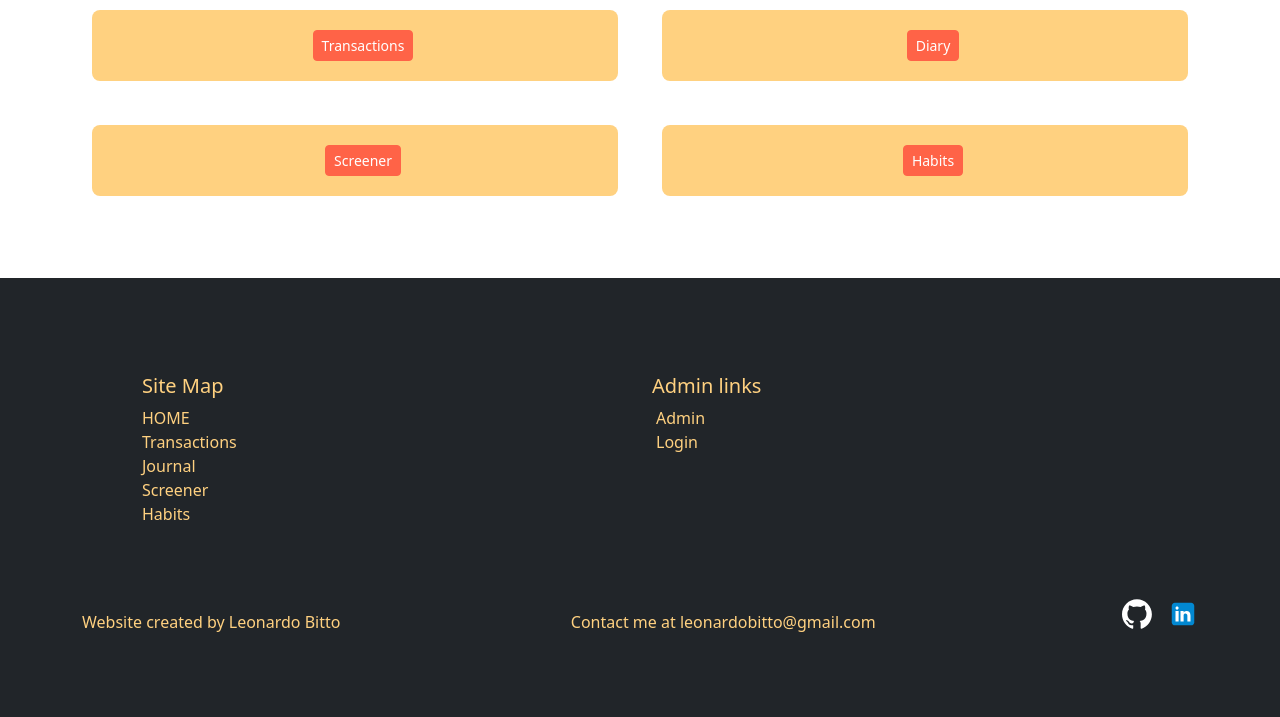
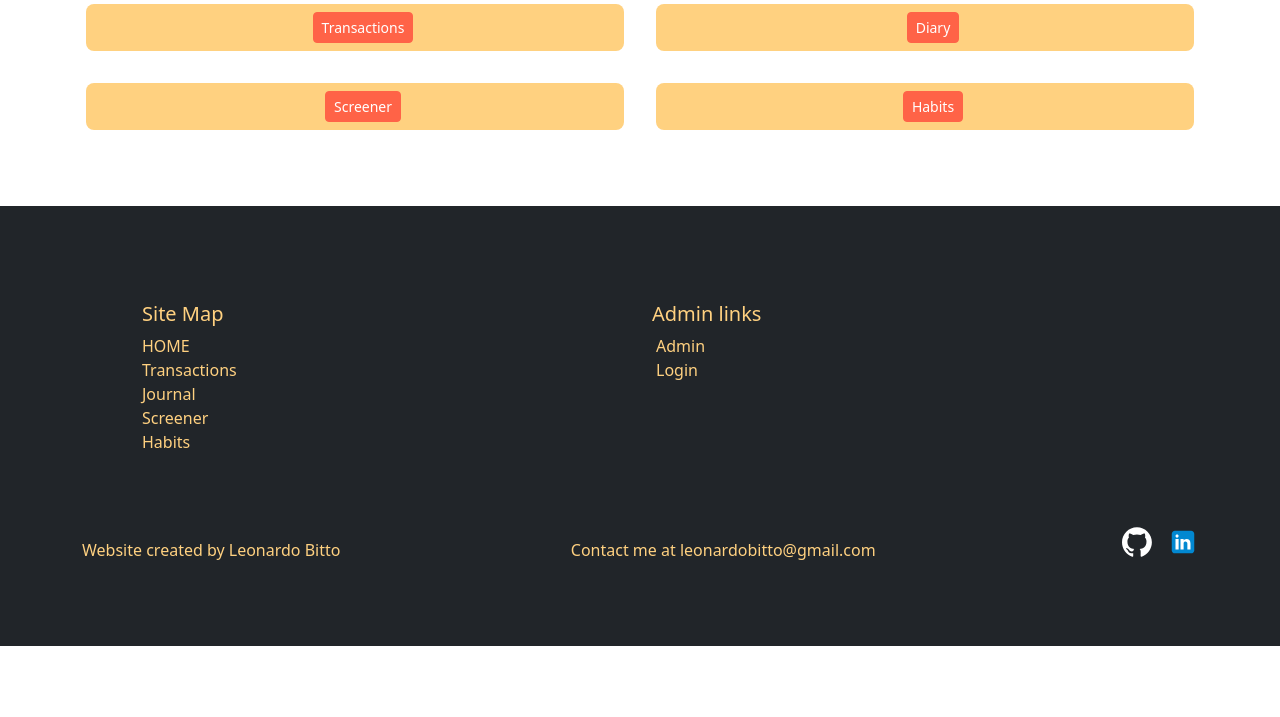
Before and after one commit to leoBitto/HIVE, a Django app: page / in a window 1280 px wide. Shown: the part 57-774 px from the top of the page. Run offline with Django 4.2, Linux system fonts and the light colour scheme; some libraries are stand-ins or nearby versions.

Commit message:
updated landing and habit app

```diff
--- a/src/website/templates/website/landing.html
+++ b/src/website/templates/website/landing.html
@@ -6,8 +6,6 @@
 <style>
     .app-section {
         background-color: #FFD180;
-        margin: 10px;
-        padding: 20px;
         border-radius: 8px;
         text-align: center;
     }
@@ -22,25 +20,25 @@
 <div class="container">
     <div class="row">
         <div class="col-md-6 mb-4">
-            <div class="app-section">
+            <div class=" m-1 p-2 app-section">
                 <i class="fas fa-exchange-alt m-2"></i>
                 <a href="{% url 'transactions:index' %}" class="btn btn-custom btn-sm"> Transactions</a>
             </div>
         </div>
         <div class="col-md-6 mb-4">
-            <div class="app-section">
+            <div class=" m-1 p-2 app-section">
                 <i class="fa-solid fa-book m-2"></i>
                 <a href="{% url 'journal:diary_entry_create' %}" class="btn btn-custom btn-sm"> Diary</a>
             </div>
         </div>
         <div class="col-md-6 mb-4">
-            <div class="app-section">
+            <div class=" m-1 p-2 app-section">
                 <i class="fas fa-chart-bar m-2"></i>
                 <a href="" class="btn btn-custom btn-sm"> Screener</a>
             </div>
         </div>
         <div class="col-md-6 mb-4">
-            <div class="app-section">
+            <div class=" m-1 p-2 app-section">
                 <i class="fas fa-heart m-2"></i>
                 <a href="{% url 'habits:index' %}" class="btn btn-custom btn-sm"> Habits</a>
             </div>
```
